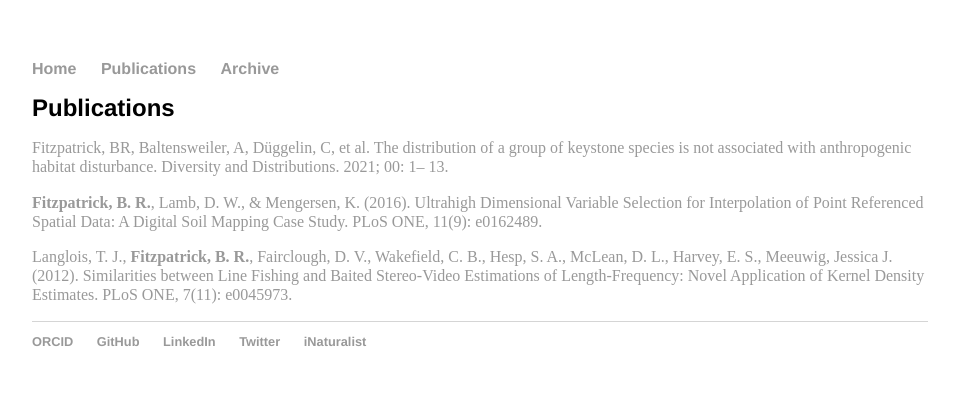
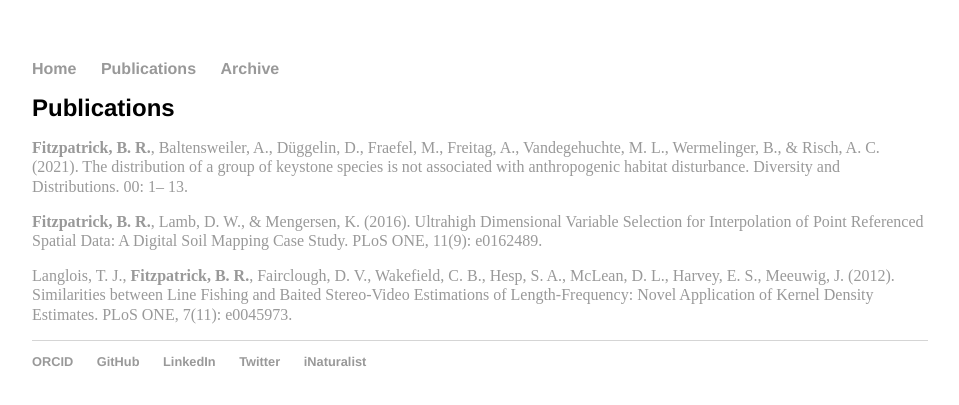
Before and after one commit to brfitzpatrick/brfitzpatrick.github.io, a Jekyll site: the page built from Publications.md, in a window 1280 px wide. Shown: the top 405 px of the page, without its empty margins (160-1119 px from the left). Built offline with Jekyll 4.4.1, drawn with Linux system fonts in a browser that asks for light colours.

Commit message:
updated style

```diff
--- a/Publications.md
+++ b/Publications.md
@@ -4,8 +4,8 @@ title: Publications
 ---
 Publications
 ===================================
-[Fitzpatrick, BR, Baltensweiler, A, Düggelin, C, et al. The distribution of a group of keystone species is not associated with anthropogenic habitat disturbance. Diversity and Distributions. 2021; 00: 1– 13.](https://doi.org/10.1111/ddi.13217)
+[**Fitzpatrick, B. R.**, Baltensweiler, A., Düggelin, D., Fraefel, M., Freitag, A., Vandegehuchte, M. L., Wermelinger, B., & Risch, A. C. (2021). The distribution of a group of keystone species is not associated with anthropogenic habitat disturbance. Diversity and Distributions. 00: 1– 13.](https://doi.org/10.1111/ddi.13217)
 
 [**Fitzpatrick, B. R.**, Lamb, D. W., & Mengersen, K. (2016). Ultrahigh Dimensional Variable Selection for Interpolation of Point Referenced Spatial Data: A Digital Soil Mapping Case Study. PLoS ONE, 11(9): e0162489.](http://journals.plos.org/plosone/article?id=10.1371/journal.pone.0162489)
 
-[Langlois, T. J., **Fitzpatrick, B. R.**, Fairclough, D. V., Wakefield, C. B., Hesp, S. A., McLean, D. L., Harvey, E. S., Meeuwig, Jessica J. (2012). Similarities between Line Fishing and Baited Stereo-Video Estimations of Length-Frequency: Novel Application of Kernel Density Estimates. PLoS ONE, 7(11): e0045973.](http://journals.plos.org/plosone/article?id=10.1371/journal.pone.0045973)
+[Langlois, T. J., **Fitzpatrick, B. R.**, Fairclough, D. V., Wakefield, C. B., Hesp, S. A., McLean, D. L., Harvey, E. S., Meeuwig, J. (2012). Similarities between Line Fishing and Baited Stereo-Video Estimations of Length-Frequency: Novel Application of Kernel Density Estimates. PLoS ONE, 7(11): e0045973.](http://journals.plos.org/plosone/article?id=10.1371/journal.pone.0045973)
```
